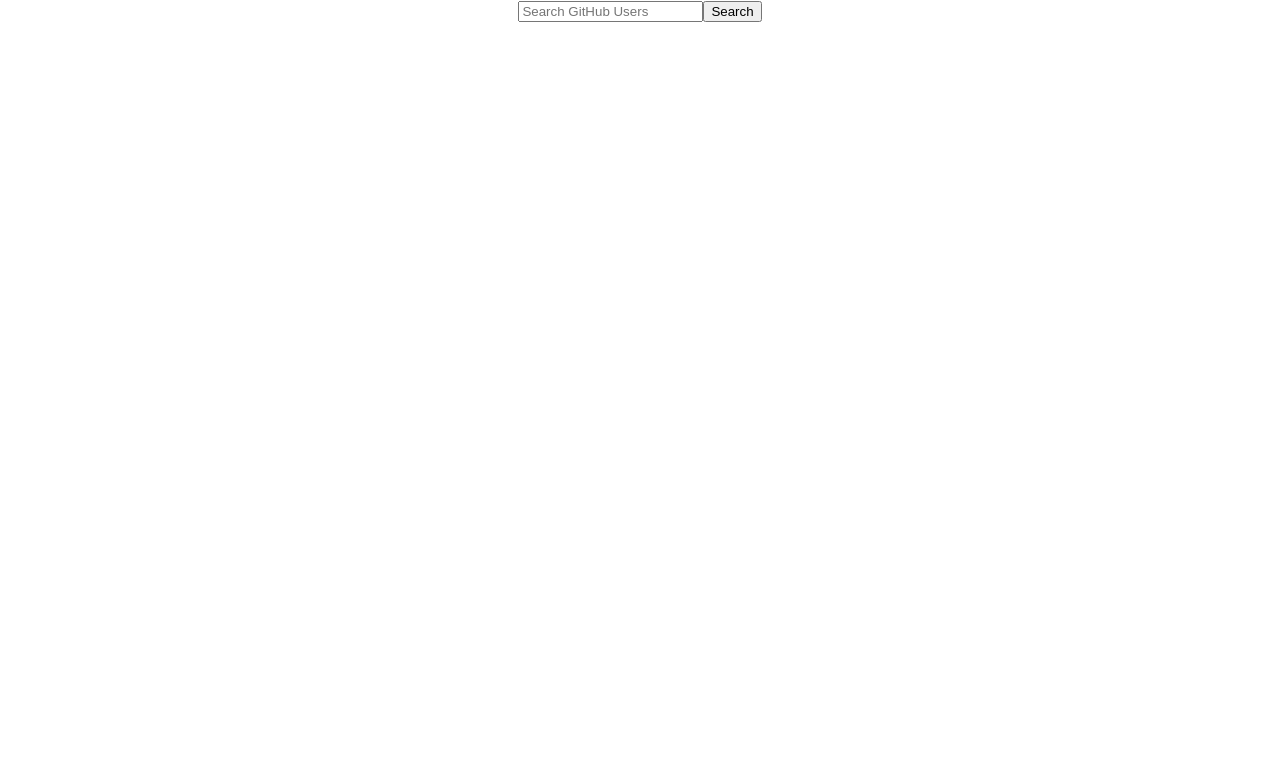
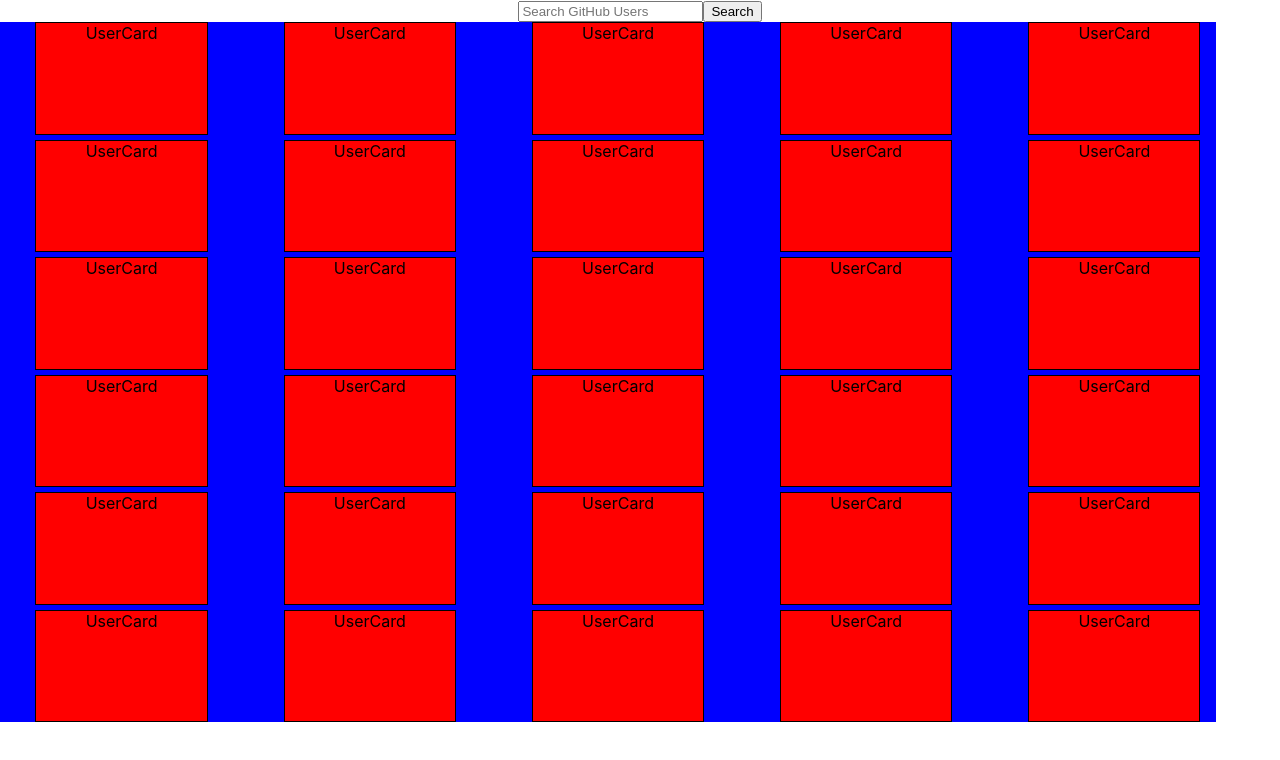
Before and after one commit to AumBhatt/gus-app, a React (Create React App) app: page / in a window 1280 px wide. Shown: the top 760 px of the page. Built offline with nearby package versions, Linux system fonts and the light colour scheme.

Commit message:
Started UI Design.

```diff
--- a/src/App.css
+++ b/src/App.css
@@ -2,37 +2,15 @@
   text-align: center;
 }
 
-.App-logo {
-  height: 40vmin;
-  pointer-events: none;
+.user-card-container {
+  width: 95%;
+  height: 700px;
+
+  display: grid;
+  /* grid-template-rows: repeat(10, 10%); */
+  justify-items: center;
+  grid-template-columns: repeat(5, 20%);
+  gap: 5px;
+
+  background: blue;
 }
-
-@media (prefers-reduced-motion: no-preference) {
-  .App-logo {
-    animation: App-logo-spin infinite 20s linear;
-  }
-}
-
-.App-header {
-  background-color: #282c34;
-  min-height: 100vh;
-  display: flex;
-  flex-direction: column;
-  align-items: center;
-  justify-content: center;
-  font-size: calc(10px + 2vmin);
-  color: white;
-}
-
-.App-link {
-  color: #61dafb;
-}
-
-@keyframes App-logo-spin {
-  from {
-    transform: rotate(0deg);
-  }
-  to {
-    transform: rotate(360deg);
-  }
-}
--- a/src/App.js
+++ b/src/App.js
@@ -1,12 +1,45 @@
 import './App.css';
 import { UserDataContext, UserDataContextProvider } from './components/contexts/UserContextData';
 import Search from './components/Search';
+import UserCard from './components/UserCard';
 
 function App() {
   return (
     <div className="App">
       <UserDataContextProvider>
         <Search></Search>
+        <div className='user-card-container'>
+          <UserCard></UserCard>
+          <UserCard></UserCard>
+          <UserCard></UserCard>
+          <UserCard></UserCard>
+          <UserCard></UserCard>
+          <UserCard></UserCard>
+          <UserCard></UserCard>
+          <UserCard></UserCard>
+          <UserCard></UserCard>
+          <UserCard></UserCard>
+          <UserCard></UserCard>
+          <UserCard></UserCard>
+          <UserCard></UserCard>
+          <UserCard></UserCard>
+          <UserCard></UserCard>
+          <UserCard></UserCard>
+          <UserCard></UserCard>
+          <UserCard></UserCard>
+          <UserCard></UserCard>
+          <UserCard></UserCard>
+          <UserCard></UserCard>
+          <UserCard></UserCard>
+          <UserCard></UserCard>
+          <UserCard></UserCard>
+          <UserCard></UserCard>
+          <UserCard></UserCard>
+          <UserCard></UserCard>
+          <UserCard></UserCard>
+          <UserCard></UserCard>
+          <UserCard></UserCard>
+        </div>
       </UserDataContextProvider>
     </div>
   );
--- a/src/components/Search.js
+++ b/src/components/Search.js
@@ -1,6 +1,7 @@
-import React, { useState } from "react";
+import React, { useState, UseEffect } from "react";
 
 const Search = (props) => {
+    const [searchData, setSearchData] = useState([]);
     return (
         <div className="search-wrapper">
             <input type="text" className="search-textbox" placeholder="Search GitHub Users" />
--- /dev/null
+++ b/src/components/UserCard.css
@@ -0,0 +1,6 @@
+.user-card-wrapper {
+    width: 70%;
+    border: solid 1px black;
+
+    background: red;
+}
--- /dev/null
+++ b/src/components/UserCard.js
@@ -0,0 +1,12 @@
+import React, { useState } from 'react';
+import './UserCard.css'
+
+const UserCard = (props) => {
+    return(
+        <div className='user-card-wrapper'>
+            UserCard
+        </div>
+    );
+};
+
+export default UserCard;
```
